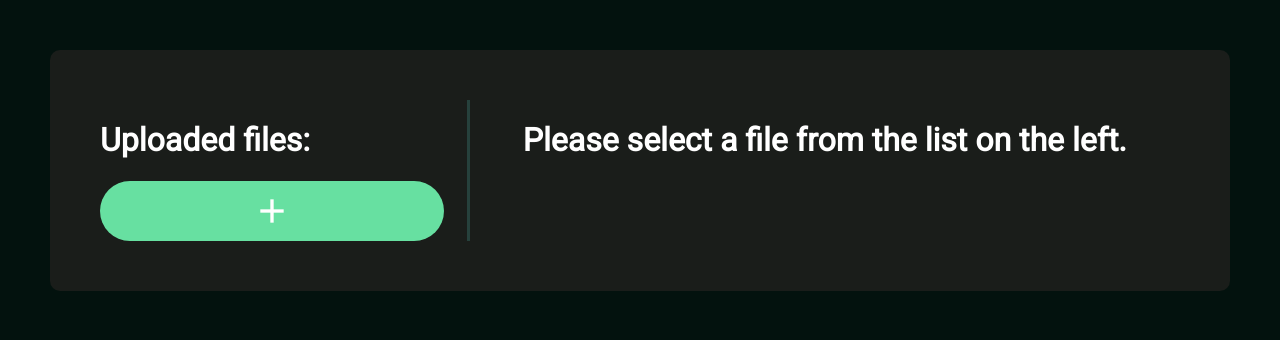
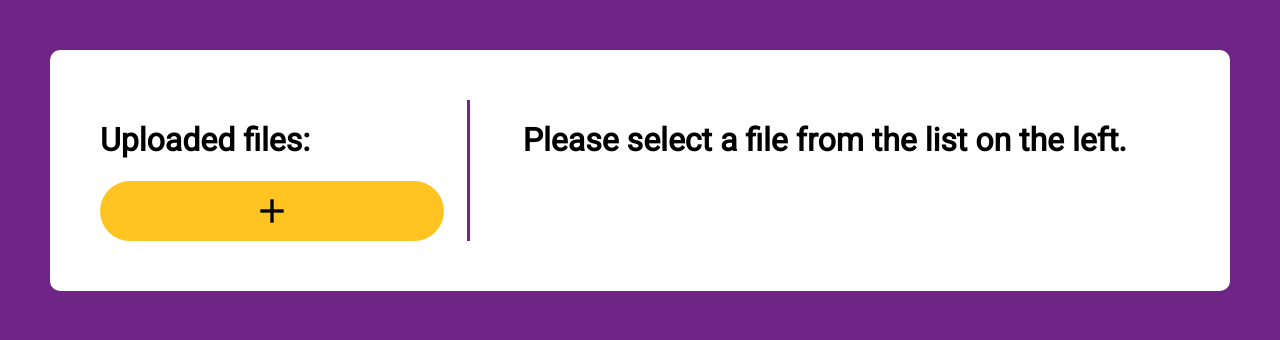
Before and after one commit to penguix0/simple_whisper_webapp, a Flask app: page /upload in a window 1280 px wide. Shown: the top 340 px of the page. Run offline with Flask 3, Linux system fonts and the light colour scheme; the visitor is signed in with stand-in values (Sample User, id 1); data that the repository does not hold is empty; parts of the project's set-up code (start-up, migrations or seed data) failed here and were passed over; some libraries are stand-ins or nearby versions.

Commit message:
color scheme change

```diff
--- a/simple_whisper_web/application/static/css/style.css
+++ b/simple_whisper_web/application/static/css/style.css
@@ -8,12 +8,13 @@
 }
 
 :root {
-    --dark-bg-1: #03120E;
-    --dark-bg-2: #1A1D1A;
-    --dark-bg-3: #26413C;
-    --dark-text-color-1: white;
-    --dark-text-color-1-dark: #b8e9e2;
-    --dark-text-color-2: white;
+    --dark-bg-1: #6f2586;
+    --dark-bg-2: #ffffff;
+    --dark-bg-3: #e9ab00;
+    --dark-text-color-1: rgb(0, 0, 0);
+    --dark-text-color-1-dark: #000000;
+    --dark-text-color-2: rgb(0, 0, 0);
+    --dark-button-color: #e9ab00;
 }
 
 body {
@@ -116,7 +117,7 @@ body {
     display: flex;
     align-items: center;
 
-    background-color: #67E0A1;
+    background-color: #ffc422;
     color: white;
     border-radius: 500px;
     font-size: 25pt;
@@ -128,7 +129,7 @@ body {
 }
 
 .add-item:hover {
-    background-color: #384240;
+    background-color: #ffd154;
     cursor: pointer;
 }
 
@@ -160,7 +161,7 @@ body {
     text-align: center;
     word-break: break-all;
 
-    border-left: 3px solid #26413C;
+    border-left: 3px solid var(--dark-bg-1);
     transition: 300ms;
 
     padding: 0 5vh;
@@ -176,7 +177,7 @@ body {
     flex-direction: row;
     justify-content: center;
 
-    background-color: #67E0A1;
+    background-color: var(--dark-button-color);
     color: white;
     border-radius: 500px;
     font-size: 20pt;
```
